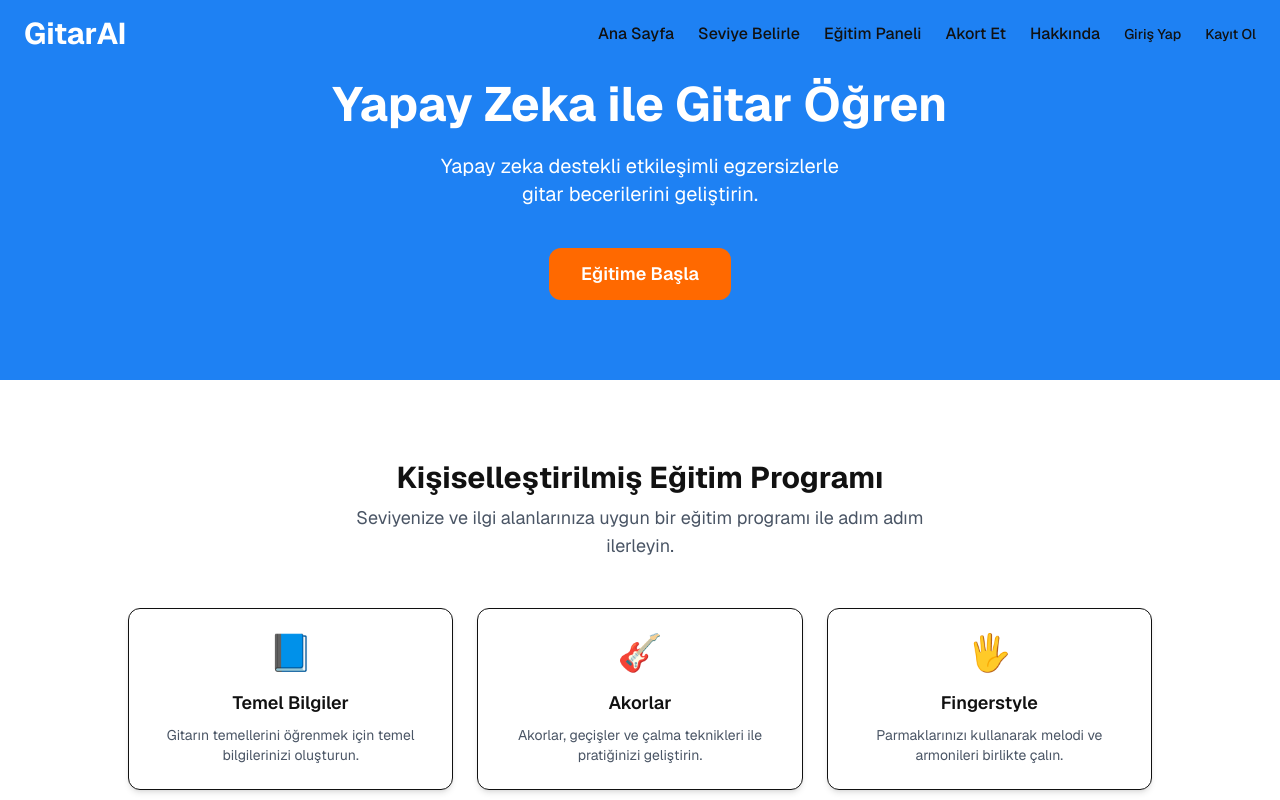
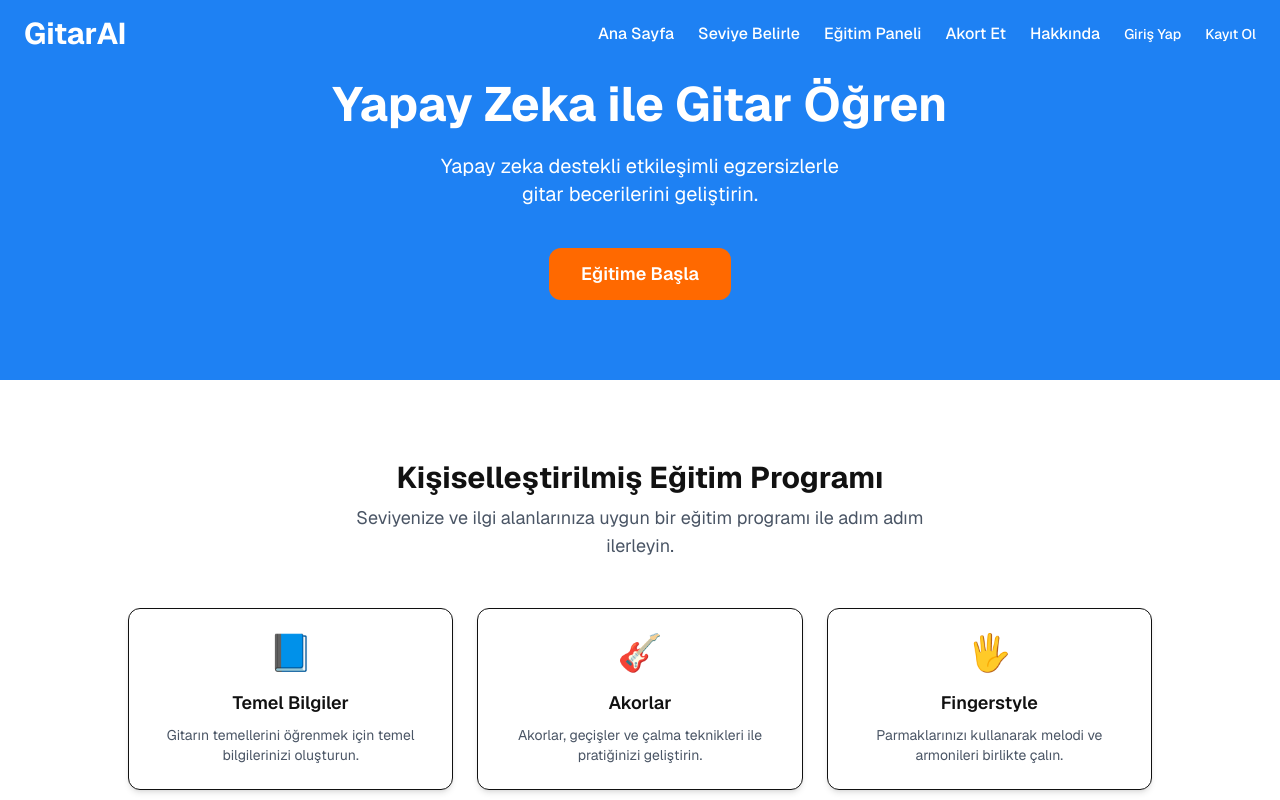
Before and after one commit to anlcmrt/GitarAI, a Next.js app: page / in a window 1280 px wide. Shown: the top 800 px of the page. Built offline with nearby package versions, Linux system fonts and the light colour scheme; no server answers.

Commit message:
globals.css düzenlendi

```diff
--- a/src/app/globals.css
+++ b/src/app/globals.css
@@ -26,14 +26,12 @@ body {
   -webkit-font-smoothing: antialiased;
 }
 
-/* Tüm öğeler kutu modeli */
 * {
   box-sizing: border-box;
 }
 
-/* Link stilleri */
+/* ❌ Bu kısmı ya tamamen kaldır ya da şöyle değiştir: */
 a {
-  color: inherit;
   text-decoration: none;
 }
 
@@ -42,15 +40,12 @@ button {
   font-family: inherit;
 }
 
-/* Tailwind’in preflight’ı bu kısımları zaten sıfırlar, ama garantiye almak iyidir. */
-
 html,
 body,
 #__next {
   height: 100%;
 }
 
-/* Resimlere geçiş efekti (isteğe bağlı) */
 img {
   max-width: 100%;
   height: auto;
```
